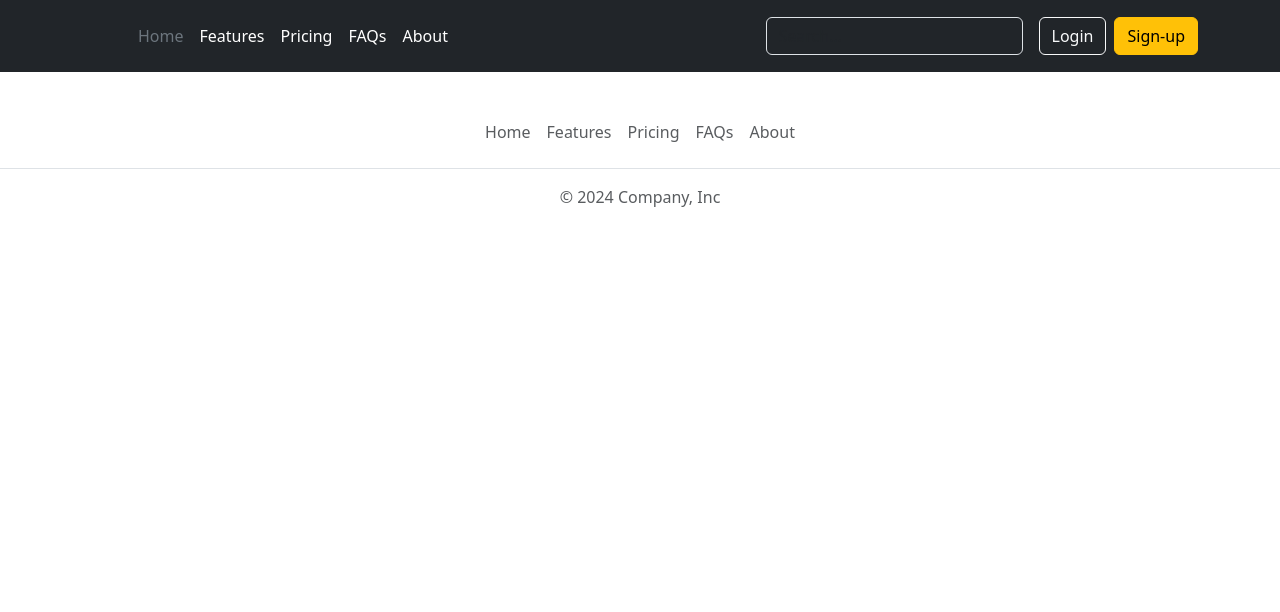
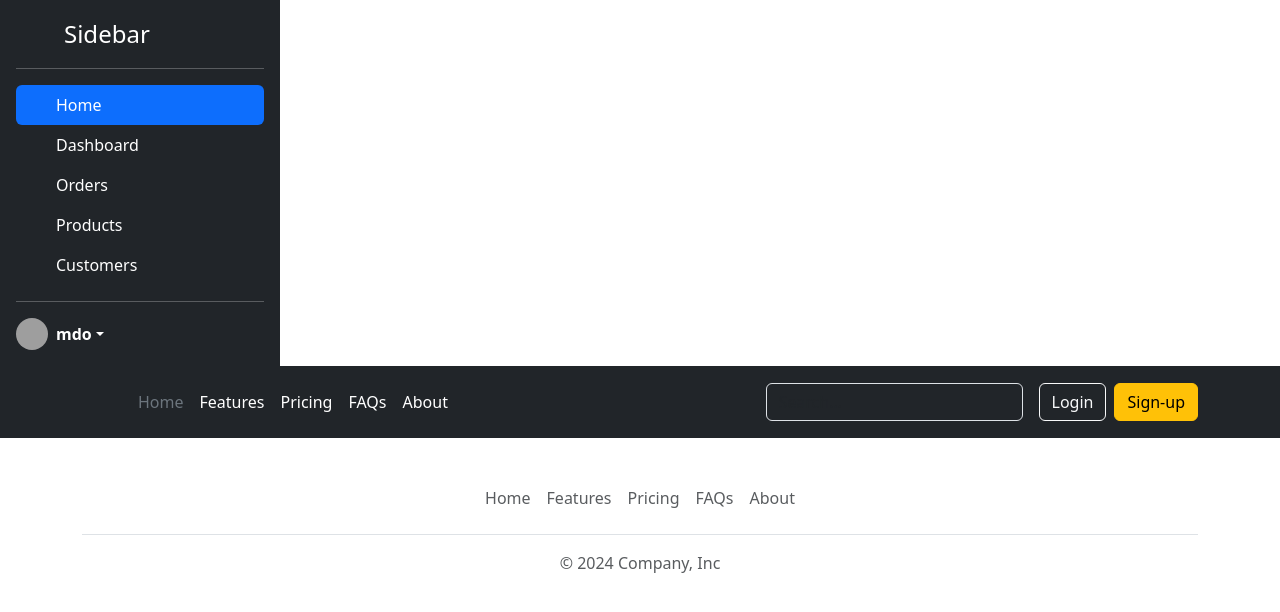
Before and after one commit to dg-codingbapunu/social-media-project-1, a React (Vite) app in the folder app/: page / in a window 1280 px wide. Shown: the top 612 px of the page. Built offline with nearby package versions, Linux system fonts and the light colour scheme; grey boxes are pictures that could not be loaded.

Commit message:
create Sidebar

```diff
--- a/app/src/App.jsx
+++ b/app/src/App.jsx
@@ -3,11 +3,14 @@ import "./App.css";
 import Header from "./components/Header";
 import "bootstrap/dist/css/bootstrap.min.css";
 import Footer from "./components/Footer";
+import Sidebar from "./components/Sidebar";
 
 const App = () => {
   return (
     <>
+      <Sidebar></Sidebar>
       <Header></Header>
+
       <Footer></Footer>
     </>
   );
--- a/app/src/components/Footer.jsx
+++ b/app/src/components/Footer.jsx
@@ -2,6 +2,7 @@ import React from "react";
 
 const Footer = () => {
   return (
+    <div className="container">
       <footer class="py-3 my-4">
         <ul class="nav justify-content-center border-bottom pb-3 mb-3">
           <li class="nav-item">
@@ -32,6 +33,7 @@ const Footer = () => {
         </ul>
         <p class="text-center text-body-secondary">© 2024 Company, Inc</p>
       </footer>
+    </div>
   );
 };
 
--- /dev/null
+++ b/app/src/components/Sidebar.jsx
@@ -0,0 +1,110 @@
+import React from "react";
+
+const Sidebar = () => {
+  return (
+    <>
+      <div
+        class="d-flex flex-column flex-shrink-0 p-3 text-bg-dark"
+        style={{ width: "280px" }}
+      >
+        <a
+          href="/"
+          class="d-flex align-items-center mb-3 mb-md-0 me-md-auto text-white text-decoration-none"
+        >
+          <svg class="bi pe-none me-2" width="40" height="32">
+            <use xlink:href="#bootstrap"></use>
+          </svg>
+          <span class="fs-4">Sidebar</span>
+        </a>
+        <hr />
+        <ul class="nav nav-pills flex-column mb-auto">
+          <li class="nav-item">
+            <a href="#" class="nav-link active" aria-current="page">
+              <svg class="bi pe-none me-2" width="16" height="16">
+                <use xlink:href="#home"></use>
+              </svg>
+              Home
+            </a>
+          </li>
+          <li>
+            <a href="#" class="nav-link text-white">
+              <svg class="bi pe-none me-2" width="16" height="16">
+                <use xlink:href="#speedometer2"></use>
+              </svg>
+              Dashboard
+            </a>
+          </li>
+          <li>
+            <a href="#" class="nav-link text-white">
+              <svg class="bi pe-none me-2" width="16" height="16">
+                <use xlink:href="#table"></use>
+              </svg>
+              Orders
+            </a>
+          </li>
+          <li>
+            <a href="#" class="nav-link text-white">
+              <svg class="bi pe-none me-2" width="16" height="16">
+                <use xlink:href="#grid"></use>
+              </svg>
+              Products
+            </a>
+          </li>
+          <li>
+            <a href="#" class="nav-link text-white">
+              <svg class="bi pe-none me-2" width="16" height="16">
+                <use xlink:href="#people-circle"></use>
+              </svg>
+              Customers
+            </a>
+          </li>
+        </ul>
+        <hr />
+        <div class="dropdown">
+          <a
+            href="#"
+            class="d-flex align-items-center text-white text-decoration-none dropdown-toggle"
+            data-bs-toggle="dropdown"
+            aria-expanded="false"
+          >
+            <img
+              src="https://github.com/mdo.png"
+              alt=""
+              width="32"
+              height="32"
+              class="rounded-circle me-2"
+            />
+            <strong>mdo</strong>
+          </a>
+          <ul class="dropdown-menu dropdown-menu-dark text-small shadow">
+            <li>
+              <a class="dropdown-item" href="#">
+                New project...
+              </a>
+            </li>
+            <li>
+              <a class="dropdown-item" href="#">
+                Settings
+              </a>
+            </li>
+            <li>
+              <a class="dropdown-item" href="#">
+                Profile
+              </a>
+            </li>
+            <li>
+              <hr class="dropdown-divider" />
+            </li>
+            <li>
+              <a class="dropdown-item" href="#">
+                Sign out
+              </a>
+            </li>
+          </ul>
+        </div>
+      </div>
+    </>
+  );
+};
+
+export default Sidebar;
```
Lines whose indentation alone changed are shown as unchanged.
